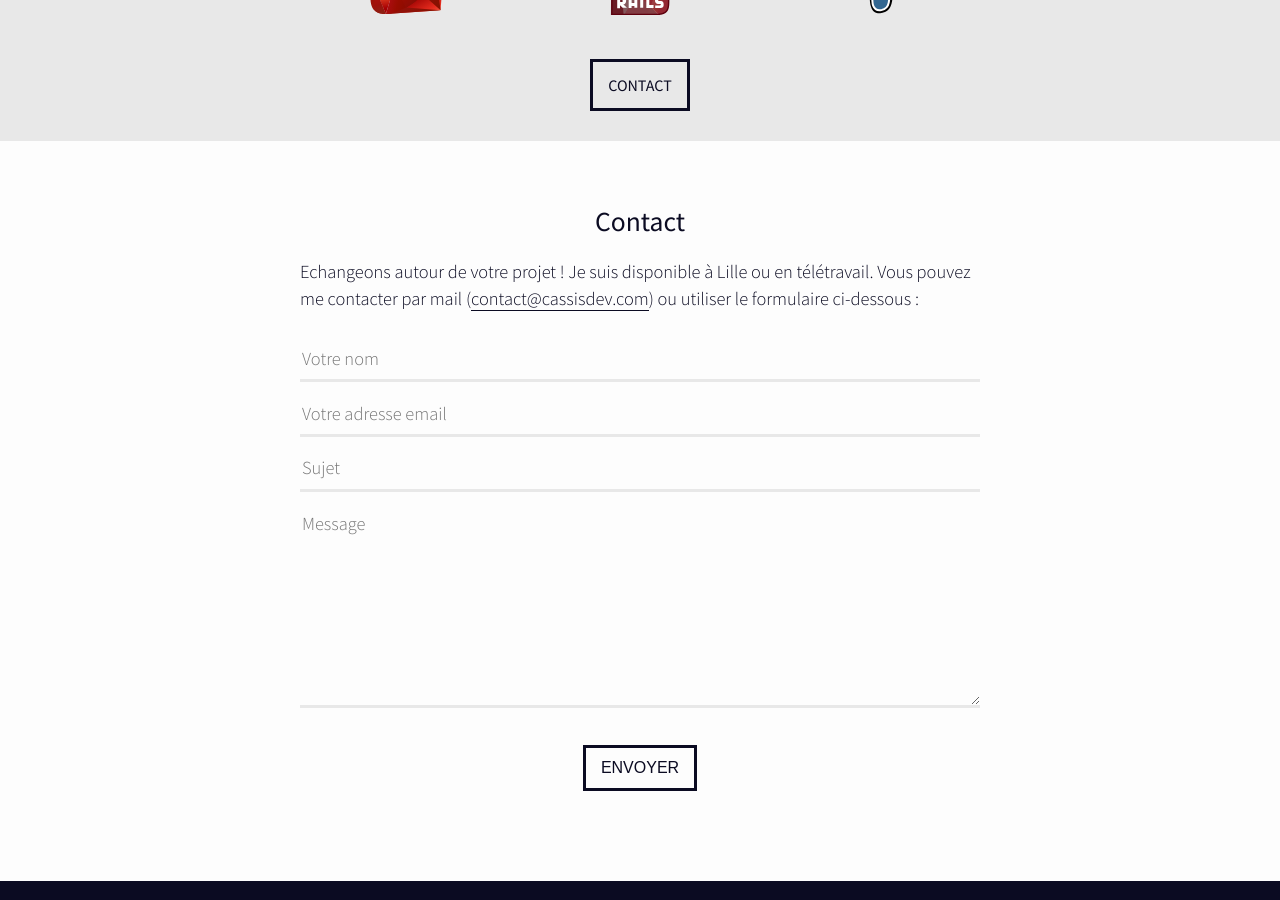
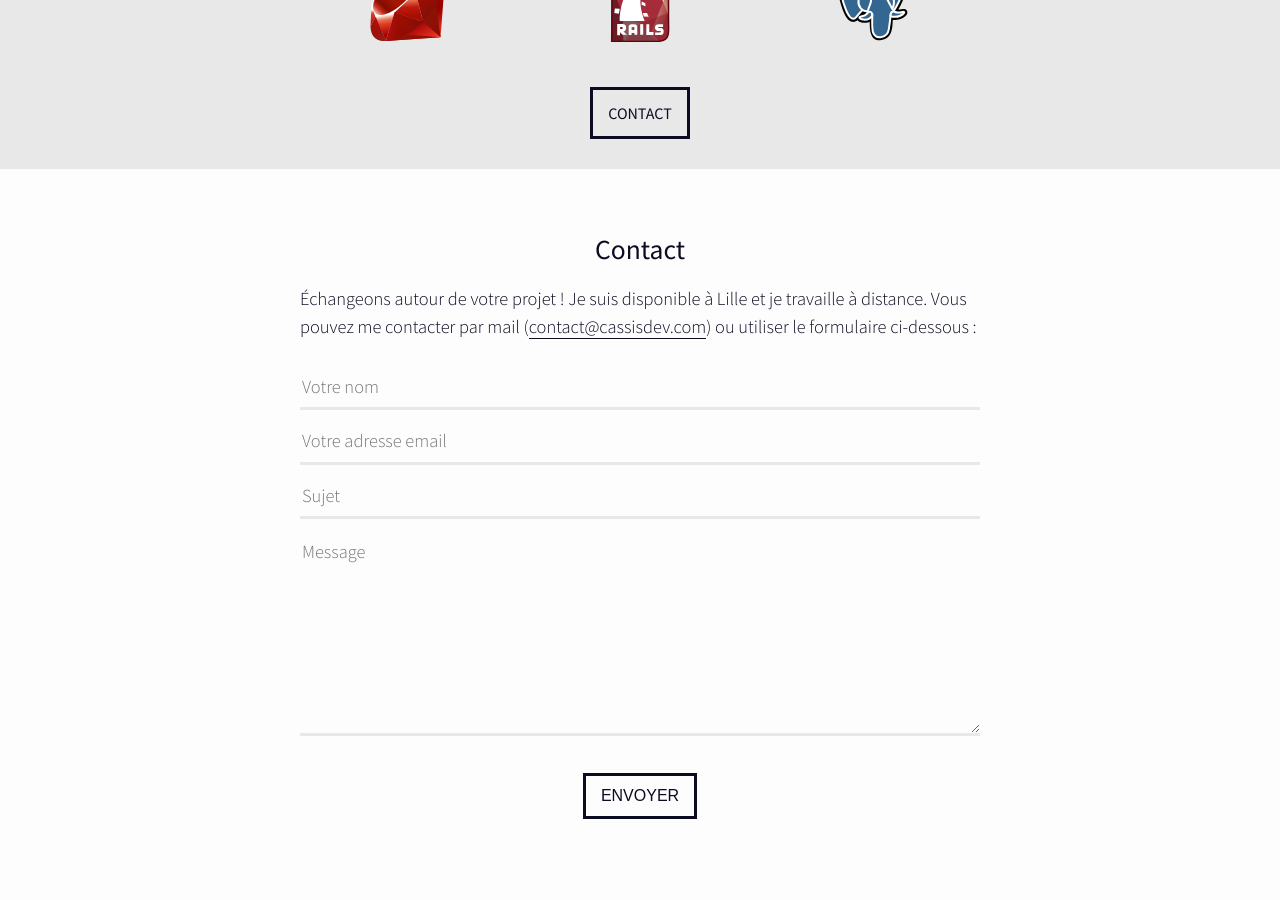
Before and after one commit to hvanhonacker/cassisdev.com, a Jekyll site: the page built from index.html, in a window 1280 px wide and 900 px high, scrolled down 1481 px. Built offline with Jekyll 4.4.1, drawn with Linux system fonts in a browser that asks for light colours; some of the changed text lies outside the part shown.

Commit message:
Update services content

```diff
--- a/index.html
+++ b/index.html
@@ -73,7 +73,7 @@
 <section id="contact" class="section contact-section">
   <div class="wrapper">
     <h2>Contact</h2>
-    <p>Echangeons autour de votre projet ! Je suis disponible à Lille ou en télétravail. Vous pouvez me contacter par mail (<span class="contact-email">contact@cassisdev.com</span>) ou utiliser le formulaire <span style="white-space: nowrap">ci-dessous :</span></p>
+    <p>Échangeons autour de votre projet ! Je suis disponible à Lille et je travaille à distance. Vous pouvez me contacter par mail (<span class="contact-email">contact@cassisdev.com</span>) ou utiliser le formulaire <span style="white-space: nowrap">ci-dessous :</span></p>
     <form class="contact-form" action="//formspree.io/form@cassisdev.com" method="POST" target="_blank">
       <input class="field" type="text" name="name" placeholder="Votre nom" required>
       <input type="text" name="_gotcha" style="display:none" />
```
Also changed, not shown: other parts of index.html (+1 -1 lines).
